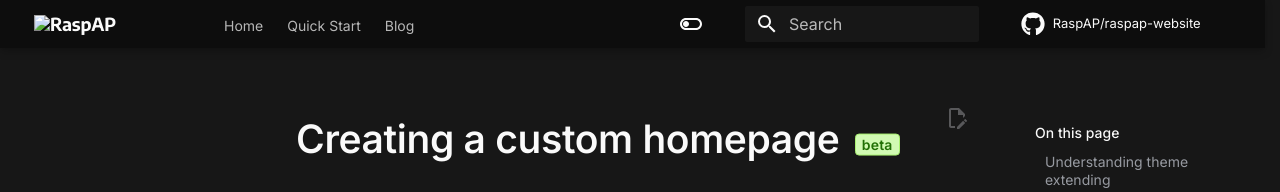
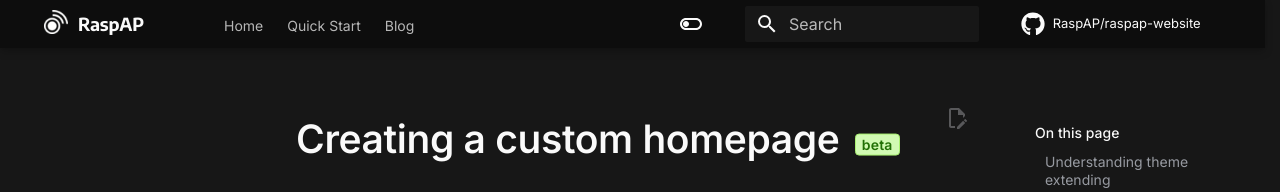
Before and after one commit to RaspAP/theme-test, an MkDocs documentation site: the page built from docs/custom-homepage.md, in a window 1280 px wide. Shown: the top 192 px of the page. Built offline with MkDocs 1.6.1 and Material for MkDocs 9.7.7, drawn with Linux system fonts in a browser that asks for light colours; nearby versions of some CDN libraries; emoji names are drawn with the system emoji font; comment, search, counter and statistics services are not loaded.

Commit message:
Fix mdx-header--logo img, style tweaks

```diff
--- a/custom/overrides/assets/stylesheets/home.css
+++ b/custom/overrides/assets/stylesheets/home.css
@@ -234,10 +234,7 @@
     line-height: 1;
     margin-inline: var(--size-08);
     transition: all ease-in-out var(--md-transition-duration);
-
     color: var(--base-white);
-    background: linear-gradient(135deg, var(--primary-blue-400) 0%, var(--md-accent-fg-color) 50%) no-repeat;
-
     border-radius: var(--br-06);
 }
 .button[data-type="inverted"] {
@@ -334,11 +331,6 @@
 
 .md-search__form, .md-search__scrollwrap, .md-search-result__meta {
     background: hsla(0, 0%, 0%, 0.25) !important;
-}
-
-.mdx-header--logo {
-    width: 24px;
-    margin: 0.5rem;
 }
 
 /* ======= HERO ====== */
@@ -516,7 +508,7 @@
     .fs-display-m { font-size: var(--fs-display-m); line-height: 60px; letter-spacing: -0.01em;}
     .fs-headline-xl { font-size: var(--fs-headline-xl); line-height: 48px; letter-spacing: -0.02em;}
     .fs-headline-l { font-size: var(--fs-headline-l); line-height: 44px; letter-spacing: -0.02em;}
-    .fs-headline-m { font-size: var(--fs-headline-m); line-height: 40px; letter-spacing: -0.01em; margin-bottom: var(--size-12);}
+    .fs-headline-m { font-size: var(--fs-headline-m); line-height: 40px; letter-spacing: -0.01em; margin-bottom: var(--size-12); margin-top: -1.5rem;}
     .fs-headline-s { font-size: var(--fs-headline-s); line-height: 38px; letter-spacing: -0.01em; }
     .fs-headline-xs { font-size: var(--fs-headline-xs); line-height: 30px; letter-spacing: -0.01em;}
     .fs-headline-xxs { font-size: var(--fs-headline-xxs); line-height: 28px; letter-spacing: -0.1px;}
--- a/custom/overrides/partials/header.html
+++ b/custom/overrides/partials/header.html
@@ -25,7 +25,7 @@
       <div class="md-header__ellipsis">
         <div class="md-header__topic">
           <span class="mdx-header--logo">
-            <img src="assets/logo.png"></span>RaspAP
+            <img src="/assets/logo.png"></span>RaspAP
         </div>
         <div class="md-header__topic" data-md-component="header-topic">
           <span class="md-ellipsis">
--- a/docs/assets/stylesheets/partials/layout.css
+++ b/docs/assets/stylesheets/partials/layout.css
@@ -67,6 +67,11 @@
     font-weight: 500;
     letter-spacing: -0.01em;
     font-size: var(--md-400);
+}
+
+.mdx-header--logo img {
+    width: 24px;
+    margin: 0.5rem;
 }
 
 /* Search */
```
